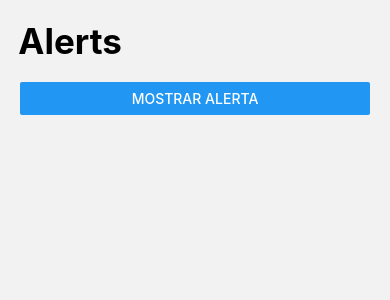
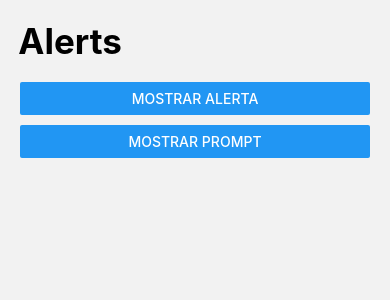
Before and after one commit to HEVERHD/ComponentsRN, a React Native app: screen /AlertScreen in a window 390 px wide. Shown: the top 300 px of the page. Built offline with nearby package versions, Linux system fonts and the light colour scheme.

Commit message:
Promt mesagge

```diff
--- a/package.json
+++ b/package.json
@@ -16,6 +16,7 @@
     "react": "18.1.0",
     "react-native": "0.70.6",
     "react-native-gesture-handler": "^2.8.0",
+    "react-native-prompt-android": "^1.1.0",
     "react-native-safe-area-context": "^4.4.1",
     "react-native-screens": "^3.18.2",
     "react-native-vector-icons": "^9.2.0"
--- a/src/screens/AlertScreen.tsx
+++ b/src/screens/AlertScreen.tsx
@@ -2,6 +2,7 @@ import { View, Button, Alert } from 'react-native';
 import React from 'react';
 import HeaderTitle from '../components/HeaderTitle';
 import { styles } from '../theme/appTheme';
+import prompt from 'react-native-prompt-android';
 
 export default function AlertScreen() {
     const showAlert = () => {
@@ -15,11 +16,40 @@ export default function AlertScreen() {
         ]);
     };
 
+    const showPrompt = () => {
+        prompt(
+            'Enter password',
+            'Enter your password to claim your $1.5B in lottery winnings',
+            [
+                {
+                    text: 'Cancel',
+                    onPress: () => console.log('Cancel Pressed'),
+                    style: 'cancel',
+                },
+                {
+                    text: 'OK',
+                    onPress: password =>
+                        console.log('OK Pressed, password: ' + password),
+                },
+            ],
+            {
+                type: 'secure-text',
+                cancelable: false,
+                defaultValue: 'test',
+                placeholder: 'placeholder',
+            },
+        );
+    };
+
     return (
         <View style={styles.globalMargin}>
             <HeaderTitle title="Alerts" />
 
             <Button title="Mostrar Alerta" onPress={showAlert} />
+
+            <View style={{ height: 10 }} />
+
+            <Button title="Mostrar Prompt" onPress={showPrompt} />
         </View>
     );
 }
```
Also changed, not shown: 2 other files (tests, documents, lock files or other folders).
